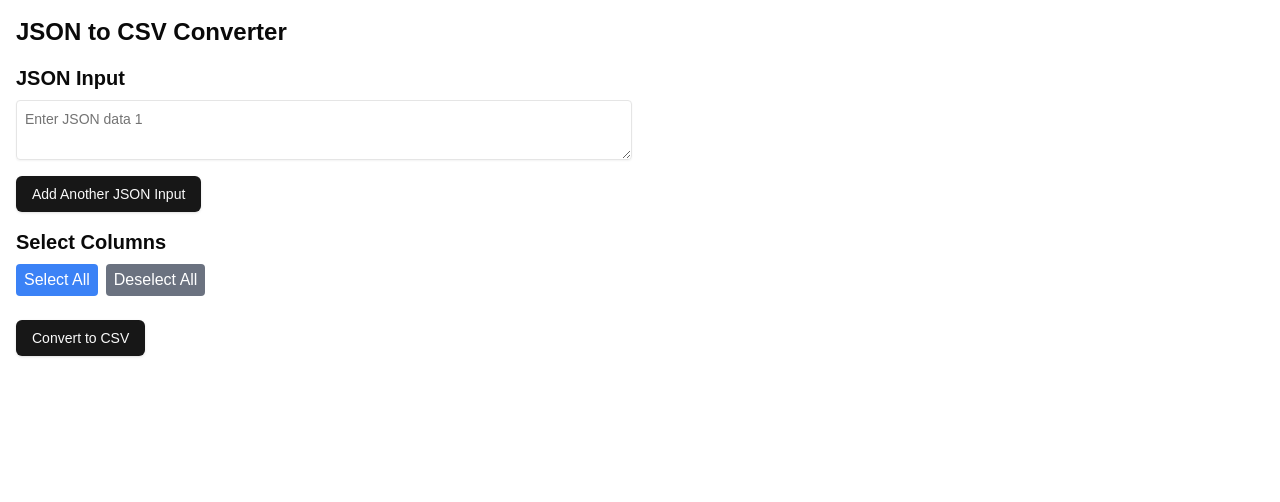
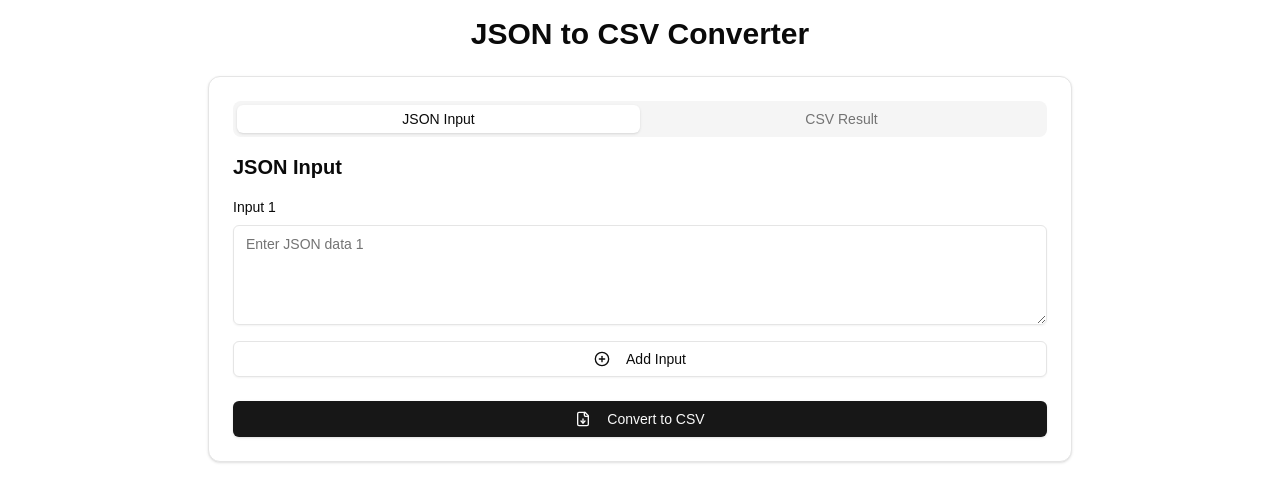
Before and after one commit to nqdd/json-to-csv-converter, a Next.js app: page / in a window 1280 px wide. Shown: the top 502 px of the page. Built offline with nearby package versions, Linux system fonts and the light colour scheme.

Commit message:
feat: improve UI/UX

```diff
--- a/app/page.tsx
+++ b/app/page.tsx
@@ -1,10 +1,11 @@
 'use client';
 
-import { useState, useEffect } from 'react';
+import { useState, useEffect, useRef } from 'react';
+import { Tabs, TabsContent, TabsList, TabsTrigger } from '@/components/ui/tabs';
+import { Card, CardContent } from '@/components/ui/card';
 import JSONInput from '@/components/JSONInput';
-import ColumnSelector from '@/components/ColumnSelector';
+import ResultDisplay from '@/components/ResultDisplay';
 import ConvertButton from '@/components/ConvertButton';
-import ResultDisplay from '@/components/ResultDisplay';
 
 const LOCAL_STORAGE_KEY = 'jsonToCsvSelectedColumns';
 
@@ -19,12 +20,44 @@ export default function JSONToCSVConverter() {
   });
   const [csvResult, setCsvResult] = useState<string>('');
   const [error, setError] = useState<string>('');
+  const [availableColumns, setAvailableColumns] = useState<string[]>([]);
+  const [currentTab, setCurrentTab] = useState<string>('input');
+  const hasSetDefaultColumns = useRef<boolean>(false);
 
   useEffect(() => {
     if (typeof window !== 'undefined') {
       localStorage.setItem(LOCAL_STORAGE_KEY, JSON.stringify(selectedColumns));
     }
   }, [selectedColumns]);
+
+  useEffect(() => {
+    const columns = new Set<string>();
+    jsonInputs.forEach((input) => {
+      try {
+        const data = JSON.parse(input);
+        if (Array.isArray(data)) {
+          data.forEach((item) => {
+            Object.keys(item).forEach((key) => columns.add(key));
+          });
+        } else {
+          Object.keys(data).forEach((key) => columns.add(key));
+        }
+      } catch (error) {
+        console.error(error);
+        // Ignore invalid JSON
+      }
+    });
+    const sortedColumns = Array.from(columns).sort((a, b) =>
+      a.localeCompare(b)
+    );
+    setAvailableColumns(sortedColumns);
+
+    // Default select all columns if none are selected
+    if (!hasSetDefaultColumns.current && selectedColumns.length === 0) {
+      setSelectedColumns(sortedColumns);
+    }
+    hasSetDefaultColumns.current = true;
+  }, [jsonInputs, selectedColumns.length]);
 
   const addJsonInput = () => {
     setJsonInputs([...jsonInputs, '']);
@@ -43,23 +76,17 @@ export default function JSONToCSVConverter() {
 
   const convertToCSV = () => {
     try {
-      // Merge all JSON inputs
       const mergedData = jsonInputs.map((input) => JSON.parse(input)).flat();
 
       if (mergedData.length === 0) {
         throw new Error('No valid JSON data provided');
       }
 
-      // Get all unique keys from the merged data
-      const allKeys = Array.from(new Set(mergedData.flatMap(Object.keys)));
+      const keys =
+        selectedColumns.length > 0 ? selectedColumns : availableColumns;
 
-      // Filter keys based on selected columns, or use all if none selected
-      const keys = selectedColumns.length > 0 ? selectedColumns : allKeys;
-
-      // Create CSV header
       let csv = keys.join(',') + '\n';
 
-      // Add data rows
       csv += mergedData
         .map((row) => {
           return keys
@@ -83,6 +110,7 @@ export default function JSONToCSVConverter() {
 
       setCsvResult(csv);
       setError('');
+      setCurrentTab('result');
     } catch (err) {
       setError('Error converting JSON to CSV: ' + (err as Error).message);
       setCsvResult('');
@@ -90,27 +118,45 @@ export default function JSONToCSVConverter() {
   };
 
   return (
-    <div className="container mx-auto p-4">
-      <h1 className="text-2xl font-bold mb-4">JSON to CSV Converter</h1>
-      <div className="grid grid-cols-1 md:grid-cols-2 gap-4">
-        <div>
+    <div className="container mx-auto p-4 max-w-4xl">
+      <h1 className="text-3xl font-bold mb-6 text-center">
+        JSON to CSV Converter
+      </h1>
+      <Card>
+        <CardContent className="p-6">
+          <Tabs
+            value={currentTab}
+            onValueChange={(value) => setCurrentTab(value)}
+            defaultValue="input"
+            className="space-y-4"
+          >
+            <TabsList className="grid w-full grid-cols-2">
+              <TabsTrigger value="input">JSON Input</TabsTrigger>
+              <TabsTrigger value="result">CSV Result</TabsTrigger>
+            </TabsList>
+            <TabsContent value="input">
               <JSONInput
                 jsonInputs={jsonInputs}
                 updateJsonInput={updateJsonInput}
                 addJsonInput={addJsonInput}
                 removeJsonInput={removeJsonInput}
               />
-          <ColumnSelector
-            jsonInputs={jsonInputs}
+            </TabsContent>
+            <TabsContent value="result">
+              <ResultDisplay
+                csvResult={csvResult}
+                error={error}
+                availableColumns={availableColumns}
                 selectedColumns={selectedColumns}
                 setSelectedColumns={setSelectedColumns}
               />
+            </TabsContent>
+          </Tabs>
+          <div className="mt-6">
             <ConvertButton onConvert={convertToCSV} />
           </div>
-        <div>
-          <ResultDisplay csvResult={csvResult} error={error} />
-        </div>
-      </div>
+        </CardContent>
+      </Card>
     </div>
   );
 }
--- a/components/ColumnSelector.tsx
+++ b/components/ColumnSelector.tsx
@@ -1,6 +1,9 @@
 import { useEffect, useState } from 'react';
 import { Checkbox } from '@/components/ui/checkbox';
 import { Label } from '@/components/ui/label';
+import { Button } from '@/components/ui/button';
+import { Input } from '@/components/ui/input';
+import { Search } from 'lucide-react';
 
 interface ColumnSelectorProps {
   jsonInputs: string[];
@@ -14,6 +17,7 @@ export default function ColumnSelector({
   setSelectedColumns,
 }: ColumnSelectorProps) {
   const [availableColumns, setAvailableColumns] = useState<string[]>([]);
+  const [searchTerm, setSearchTerm] = useState('');
 
   useEffect(() => {
     const columns = new Set<string>();
@@ -61,32 +65,42 @@ export default function ColumnSelector({
     setSelectedColumns([]);
   };
 
+  const filteredColumns = availableColumns.filter((column) =>
+    column.toLowerCase().includes(searchTerm.toLowerCase())
+  );
+
   return (
-    <div className="mb-4">
+    <div className="space-y-4">
       <h2 className="text-xl font-semibold mb-2">Select Columns</h2>
-      <div className="mb-2">
-        <button
-          onClick={handleSelectAll}
-          className="mr-2 px-2 py-1 bg-blue-500 text-white rounded"
-        >
+      <div className="flex space-x-2">
+        <Button onClick={handleSelectAll} variant="outline" size="sm">
           Select All
-        </button>
-        <button
-          onClick={handleDeselectAll}
-          className="px-2 py-1 bg-gray-500 text-white rounded"
-        >
+        </Button>
+        <Button onClick={handleDeselectAll} variant="outline" size="sm">
           Deselect All
-        </button>
+        </Button>
       </div>
-      <div className="flex flex-wrap gap-4">
-        {availableColumns.map((column) => (
+      <div className="relative">
+        <Search className="absolute left-2 top-2.5 h-4 w-4 text-muted-foreground" />
+        <Input
+          type="text"
+          placeholder="Search columns..."
+          value={searchTerm}
+          onChange={(e) => setSearchTerm(e.target.value)}
+          className="pl-8"
+        />
+      </div>
+      <div className="grid grid-cols-2 sm:grid-cols-3 gap-4 max-h-[300px] overflow-y-auto">
+        {filteredColumns.map((column) => (
           <div key={column} className="flex items-center space-x-2">
             <Checkbox
               id={column}
               checked={selectedColumns.includes(column)}
               onCheckedChange={() => handleColumnToggle(column)}
             />
-            <Label htmlFor={column}>{column}</Label>
+            <Label htmlFor={column} className="text-sm">
+              {column}
+            </Label>
           </div>
         ))}
       </div>
--- a/components/ConvertButton.tsx
+++ b/components/ConvertButton.tsx
@@ -1,4 +1,5 @@
 import { Button } from '@/components/ui/button';
+import { FileDown } from 'lucide-react';
 
 interface ConvertButtonProps {
   onConvert: () => void;
@@ -6,7 +7,8 @@ interface ConvertButtonProps {
 
 export default function ConvertButton({ onConvert }: ConvertButtonProps) {
   return (
-    <Button onClick={onConvert} className="mb-4">
+    <Button onClick={onConvert} className="w-full">
+      <FileDown className="w-4 h-4 mr-2" />
       Convert to CSV
     </Button>
   );
--- a/components/JSONInput.tsx
+++ b/components/JSONInput.tsx
@@ -1,6 +1,7 @@
 import { useState } from 'react';
 import { Button } from '@/components/ui/button';
 import { Textarea } from '@/components/ui/textarea';
+import { PlusCircle, Trash2 } from 'lucide-react';
 
 interface JSONInputProps {
   jsonInputs: string[];
@@ -35,34 +36,46 @@ export default function JSONInput({
   };
 
   return (
-    <div className="mb-4">
+    <div className="space-y-4">
       <h2 className="text-xl font-semibold mb-2">JSON Input</h2>
       {jsonInputs.map((input, index) => (
-        <div key={index} className="mb-2">
+        <div key={index} className="space-y-2">
+          <div className="flex items-center justify-between">
+            <label
+              htmlFor={`json-input-${index}`}
+              className="text-sm font-medium"
+            >
+              Input {index + 1}
+            </label>
+            {index > 0 && (
+              <Button
+                onClick={() => removeJsonInput(index)}
+                variant="ghost"
+                size="sm"
+                className="text-red-500 hover:text-red-700"
+              >
+                <Trash2 className="w-4 h-4 mr-1" />
+                Remove
+              </Button>
+            )}
+          </div>
           <Textarea
+            id={`json-input-${index}`}
             value={input}
             onChange={(e) => validateJSON(index, e.target.value)}
             placeholder={`Enter JSON data ${index + 1}`}
-            className="w-full p-2 border rounded"
+            className="min-h-[100px]"
           />
           {validationErrors[index] && (
             <p className="text-red-500 text-sm mt-1">
               {validationErrors[index]}
             </p>
           )}
-          {index > 0 && (
-            <Button
-              onClick={() => removeJsonInput(index)}
-              variant="destructive"
-              className="mt-2"
-            >
-              Remove Input
-            </Button>
-          )}
         </div>
       ))}
-      <Button onClick={addJsonInput} className="mt-2">
-        Add Another JSON Input
+      <Button onClick={addJsonInput} variant="outline" className="w-full">
+        <PlusCircle className="w-4 h-4 mr-2" />
+        Add Input
       </Button>
     </div>
   );
--- a/components/TablePreview.tsx
+++ b/components/TablePreview.tsx
@@ -22,7 +22,9 @@ export default function TablePreview({ csvData }: TablePreviewProps) {
         <TableHeader>
           <TableRow>
             {headers.map((header, index) => (
-              <TableHead key={index}>{header}</TableHead>
+              <TableHead key={index} className="whitespace-nowrap">
+                {header}
+              </TableHead>
             ))}
           </TableRow>
         </TableHeader>
--- a/package.json
+++ b/package.json
@@ -12,12 +12,14 @@
     "@radix-ui/react-checkbox": "^1.1.3",
     "@radix-ui/react-label": "^2.1.1",
     "@radix-ui/react-slot": "^1.1.1",
+    "@radix-ui/react-tabs": "^1.1.2",
     "class-variance-authority": "^0.7.1",
     "clsx": "^2.1.1",
     "lucide-react": "^0.469.0",
     "next": "14.2.16",
     "react": "^18",
     "react-dom": "^18",
+    "react-virtual": "^2.10.4",
     "tailwind-merge": "^2.6.0",
     "tailwindcss-animate": "^1.0.7"
   },
```
Also changed, not shown: components/ResultDisplay.tsx (+157 -14 lines), 1 other file (tests, documents, lock files or other folders). Lines whose indentation alone changed are shown as unchanged.
